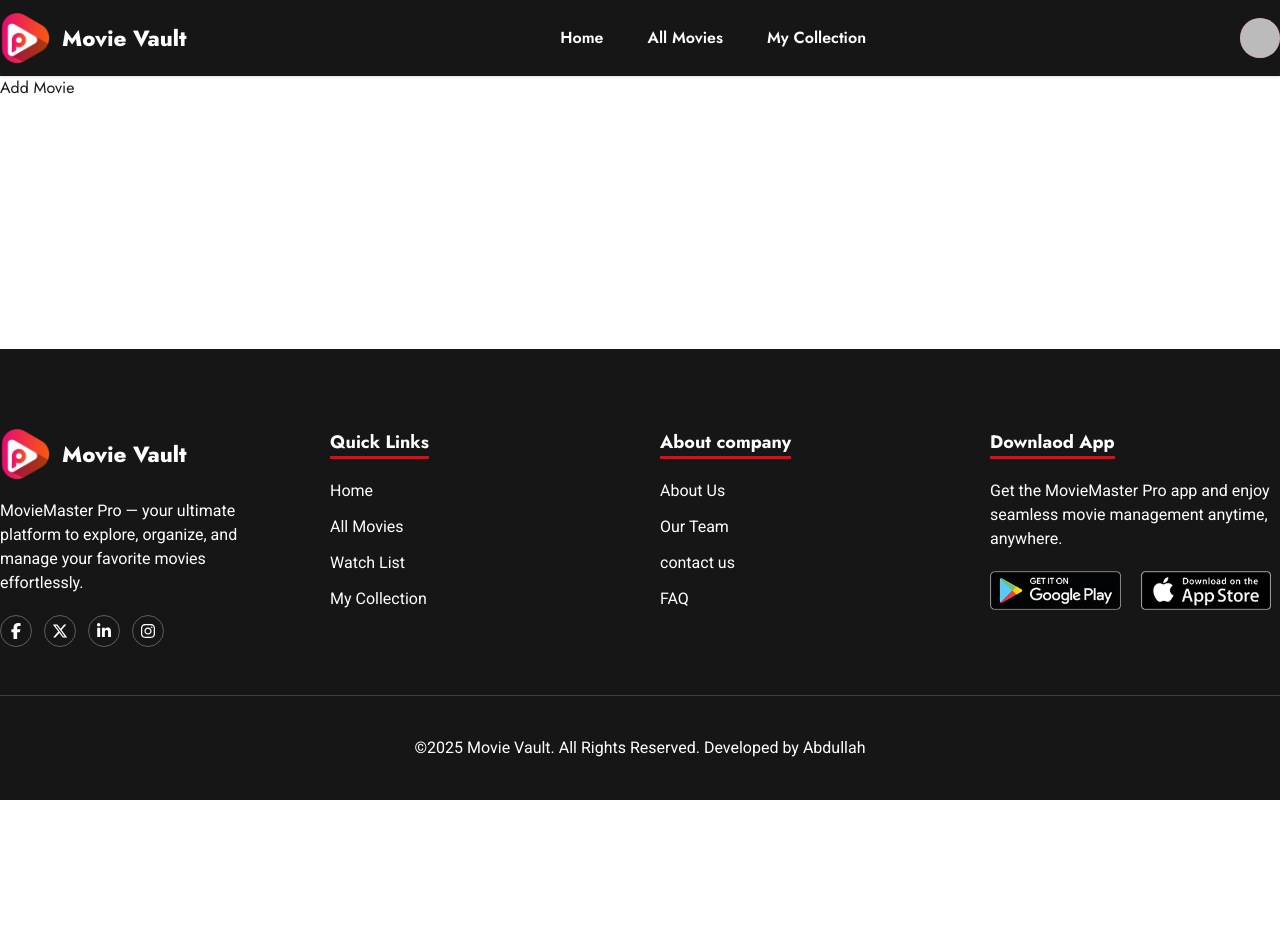
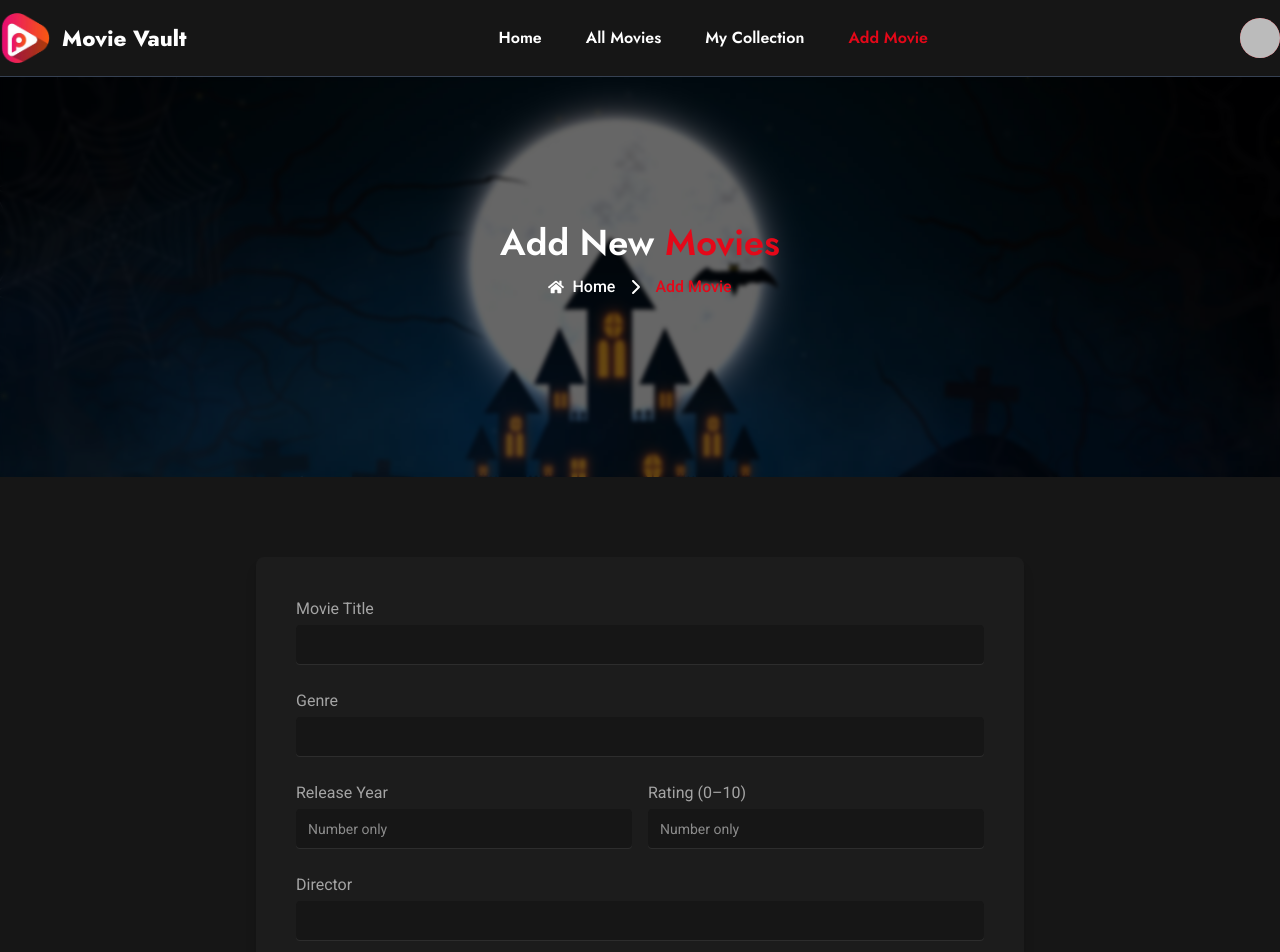
Before and after one commit to MDABDULLAH511/movie-vault-client, a React (Vite) app: page /addMovie in a window 1280 px wide. Shown: the top 952 px of the page. Before the commit the page ends 800 px from the top, so only its background shows below. Built offline with nearby package versions, Linux system fonts and the light colour scheme; no server answers; sample sign-in values are in the browser's storage.

Commit message:
Implemented Add Movie page with validated form inputs

```diff
--- a/src/Components/Navbar.jsx
+++ b/src/Components/Navbar.jsx
@@ -8,9 +8,9 @@ import { LuLayoutDashboard, LuUser } from "react-icons/lu";
 import { FaPlus } from "react-icons/fa6";
 import { MdClose, MdLogout } from "react-icons/md";
 import { CgMenuRightAlt } from "react-icons/cg";
-import useAuth from "../Hooks/UseAuth";
 import LoadingSpinner from "./LoadingSpinner";
 import toast from "daisyui/components/toast";
+import useAuth from "../Hooks/UseAuth";
 
 const Navbar = () => {
   const { user, loading, signOutUser } = useAuth();
@@ -37,12 +37,17 @@ const Navbar = () => {
       <li>
         <MyNavLink to="/myCollection">My Collection</MyNavLink>
       </li>
+      {user && (
+        <li>
+          <MyNavLink to="/AddMovie">Add Movie</MyNavLink>
+        </li>
+      )}
     </>
   );
 
   return (
     <>
-      <div className="shadow-sm md:py-0 bg-base-200">
+      <div className="shadow-sm md:py-0 bg-base-200 border-b border-gray-700">
         <Container>
           <div className="flex justify-between   relative  items-center py-2.5 px-0 ">
             {/* Nav Logo */}
--- a/src/Pages/Movies/AddMovie.jsx
+++ b/src/Pages/Movies/AddMovie.jsx
@@ -1,11 +1,223 @@
-import React from 'react';
+import React from "react";
+import { useForm } from "react-hook-form";
+import useAuth from "../../Hooks/UseAuth";
+import LoadingSpinner from "../../Components/LoadingSpinner";
+import { toast } from "react-toastify";
+import addnovieBg from "../../assets/add movieBg.jpg";
+import { Link, useNavigate } from "react-router";
+import { FaChevronRight } from "react-icons/fa6";
+import { FaHome } from "react-icons/fa";
+import Container from "../../Components/Container";
+import axios from "axios";
+import useAxios from "../../Hooks/useAxios";
 
 const AddMovie = () => {
-    return (
-        <div>
-            <h2>Add Movie</h2>
+  const { user, loading } = useAuth();
+  const axiosInstance = useAxios();
+  const navigate = useNavigate();
+
+  const {
+    register,
+    handleSubmit,
+    formState: { errors },
+  } = useForm();
+
+  const onSubmit = async (data) => {
+    const posterPhoto = data.poster && data.poster[0];
+
+    //store the image and get the Photo url
+    const formData = new FormData();
+    formData.append("image", posterPhoto);
+    const imageAPI_URL = `https://api.imgbb.com/1/upload?key=${
+      import.meta.env.VITE_image_host_key
+    }`;
+
+    axios.post(imageAPI_URL, formData).then((res) => {
+      const posterUrl = res.data.data.url;
+
+      const movieData = {
+        ...data,
+        rating: parseFloat(data.rating),
+        duration: parseInt(data.duration),
+        releaseYear: parseInt(data.releaseYear),
+        posterUrl: posterUrl,
+        addedBy: user?.email,
+        createdAt: new Date(),
+      };
+
+      console.log("movieData", movieData);
+
+      axiosInstance.post("/movie", movieData).then((res) => {
+        if (res.data.insertedId) {
+          toast.success("Movie Added Successfully 🎉");
+          navigate("/myCollection");
+        }
+      });
+    });
+  };
+
+  if (loading) {
+    return <LoadingSpinner />;
+  }
+
+  return (
+    <div>
+      {/* Page Banner */}
+      <div
+        className="bg-cover bg-top-center relative flex items-center justify-center py-20 px-5 lg:py-10 lg-px-5 h-[200px] lg:h-[400px] "
+        style={{
+          backgroundImage: `url(${addnovieBg})`,
+        }}
+      >
+        <div className="absolute inset-0 bg-black/50 backdrop-blur-[2px]"></div>
+
+        <div className="mb-8 text-center relative z-1">
+          <h2 className="font-semibold  text-3xl lg:text-4xl text-white">
+            Add New <span className="text-primary fJost">Movies </span>
+          </h2>
+          <div className="flex items-center justify-center gap-3 text-white font-medium mt-3">
+            <Link to={"/"} className="flex items-center gap-2">
+              <FaHome /> Home
+            </Link>
+            <span>
+              <FaChevronRight />
+            </span>
+            <p className="text-primary">Add Movie</p>
+          </div>
         </div>
-    );
+      </div>
+
+      <div className="bg-base-200 py-10 lg:py-20 text-white">
+        <Container>
+          <div className="w-full max-w-3xl mx-auto bg-[#1c1c1c] rounded-lg p-5 lg:p-10 shadow-lg">
+            <form onSubmit={handleSubmit(onSubmit)} className="space-y-4">
+              {/* Title */}
+              <div>
+                <label className="label">Movie Title</label>
+                <input
+                  type="text"
+                  className="movieInput"
+                  {...register("title", { required: true })}
+                />
+                {errors.title && (
+                  <p className="text-red-500 text-sm">Title is required</p>
+                )}
+              </div>
+
+              {/* Genre */}
+              <div>
+                <label className="label">Genre</label>
+                <input
+                  type="text"
+                  className="movieInput"
+                  {...register("genre", { required: true })}
+                />
+              </div>
+
+              {/* Release Year & Rating */}
+              <div className="grid grid-cols-1 md:grid-cols-2 gap-4">
+                <div>
+                  <label className="label">Release Year</label>
+                  <input
+                    type="number"
+                    placeholder="Number only"
+                    className="movieInput"
+                    {...register("releaseYear", { required: true })}
+                  />
+                </div>
+
+                <div>
+                  <label className="label">Rating (0–10)</label>
+                  <input
+                    type="number"
+                    placeholder="Number only"
+                    step="0.1"
+                    className="movieInput"
+                    {...register("rating", { required: true })}
+                  />
+                </div>
+              </div>
+
+              {/* Director */}
+              <div>
+                <label className="label">Director</label>
+                <input
+                  type="text"
+                  className="movieInput"
+                  {...register("director", { required: true })}
+                />
+              </div>
+
+              {/* Cast */}
+              <div>
+                <label className="label">Cast</label>
+                <input
+                  type="text"
+                  className="movieInput"
+                  {...register("cast", { required: true })}
+                />
+              </div>
+
+              {/* Duration */}
+              <div>
+                <label className="label">Duration (minutes)</label>
+                <input
+                  type="number"
+                  placeholder="Number only"
+                  className="movieInput"
+                  {...register("duration", { required: true })}
+                />
+              </div>
+
+              {/* Language & Country */}
+              <div className="grid grid-cols-1 md:grid-cols-2 gap-4">
+                <input
+                  type="text"
+                  placeholder="Language"
+                  className="movieInput"
+                  {...register("language", { required: true })}
+                />
+                <input
+                  type="text"
+                  placeholder="Country"
+                  className="movieInput"
+                  {...register("country", { required: true })}
+                />
+              </div>
+
+              {/* Poster URL */}
+              <div>
+                <label className="label">Poster URL</label>
+                <input
+                  type="file"
+                  className=" border-none file-input w-full  bg-black/10 border border-primary/50 file:bg-primary  file:text-white"
+                  {...register("poster", { required: true })}
+                />
+              </div>
+
+              {/* Plot Summary */}
+              <div>
+                <label className="label">Plot Summary</label>
+                <textarea
+                  rows="4"
+                  className="textarea textarea-bordered w-full bg-[#161616]"
+                  {...register("plotSummary", { required: true })}
+                ></textarea>
+              </div>
+
+              {/* Submit */}
+              <button
+                type="submit"
+                className="btn w-full bg-red-600 hover:bg-red-700 text-white mt-6"
+              >
+                Add Movie
+              </button>
+            </form>
+          </div>
+        </Container>
+      </div>
+    </div>
+  );
 };
 
 export default AddMovie;
--- a/src/Pages/Movies/MyCollection.jsx
+++ b/src/Pages/Movies/MyCollection.jsx
@@ -1,11 +1,4 @@
 import React from "react";
-import {
-  FaEdit,
-  FaTrash,
-  FaStar,
-  FaHome,
-  FaChevronRight,
-} from "react-icons/fa";
 import { Link } from "react-router";
 import useAuth from "../../Hooks/UseAuth";
 import { useQuery } from "@tanstack/react-query";
@@ -14,6 +7,14 @@ import { toast } from "react-toastify";
 import LoadingSpinner from "../../Components/LoadingSpinner";
 import Swal from "sweetalert2";
 import myCollectionBG from "../../assets/rabbit.webp";
+import Container from "../../Components/Container";
+import {
+  FaEdit,
+  FaTrash,
+  FaStar,
+  FaHome,
+  FaChevronRight,
+} from "react-icons/fa";
 
 const MyCollection = () => {
   const { user, loading } = useAuth();
@@ -58,6 +59,7 @@ const MyCollection = () => {
 
   return (
     <div>
+      {/* Page Banner */}
       <div
         className="bg-cover bg-top-center relative flex items-center justify-center py-20 px-5 lg:py-10 lg-px-5 h-[200px] lg:h-[400px] "
         style={{
@@ -80,8 +82,8 @@ const MyCollection = () => {
           </div>
         </div>
       </div>
-      <div className="min-h-screen bg-[#161616] text-white px-6 py-10">
-        <div className="max-w-6xl mx-auto">
+      <div className="bg-base-200 py-10 lg:py-20 text-white">
+        <Container>
           {/* Empty State */}
           {myMovies.length === 0 && (
             <div className="text-center py-20 text-gray-400">
@@ -98,8 +100,7 @@ const MyCollection = () => {
           {/* Movie Grid */}
           <div className="grid grid-cols-1 sm:grid-cols-2 md:grid-cols-3 gap-6">
             {myMovies.map((movie) => (
-              <Link
-                to={`/movie/${movie._id}`}
+              <div
                 key={movie._id}
                 className="bg-[#1c1c1c] rounded-lg overflow-hidden shadow-md hover:shadow-xl transition"
               >
@@ -112,9 +113,11 @@ const MyCollection = () => {
 
                 {/* Card Content */}
                 <div className="p-4 space-y-2">
-                  <h2 className="text-xl font-semibold truncate">
-                    {movie.title}
-                  </h2>
+                  <Link to={`/movie/${movie._id}`}>
+                    <h2 className="text-xl font-semibold truncate">
+                      {movie.title}
+                    </h2>
+                  </Link>
 
                   <p className="text-sm text-gray-400">
                     {movie.genre} • {movie.releaseYear}
@@ -143,10 +146,10 @@ const MyCollection = () => {
                     </button>
                   </div>
                 </div>
-              </Link>
+              </div>
             ))}
           </div>
-        </div>
+        </Container>
       </div>
     </div>
   );
--- a/src/index.css
+++ b/src/index.css
@@ -36,6 +36,21 @@ h6,
   @apply w-8 h-8 border border-[#bdbdbd6e] rounded-full flex items-center justify-center hover:bg-primary hover:border-primary duration-300 cursor-pointer;
 }
 
-.authInput{
-  @apply input w-full bg-black/10 border border-primary/50
+.authInput {
+  @apply input w-full bg-black/10 border border-primary/50;
 }
+
+.movieInput {
+  @apply input rounded w-full border-none bg-[#161616] mt-1 mb-2;
+}
+
+/* Your custom CSS below */
+input[type="number"]::-webkit-inner-spin-button,
+input[type="number"]::-webkit-outer-spin-button {
+  -webkit-appearance: none;
+  margin: 0;
+}
+
+input[type="number"] {
+  -moz-appearance: textfield;
+}
```
Also changed, not shown: src/assets/add movieBg.jpg (added), src/assets/panda.webp (added).
